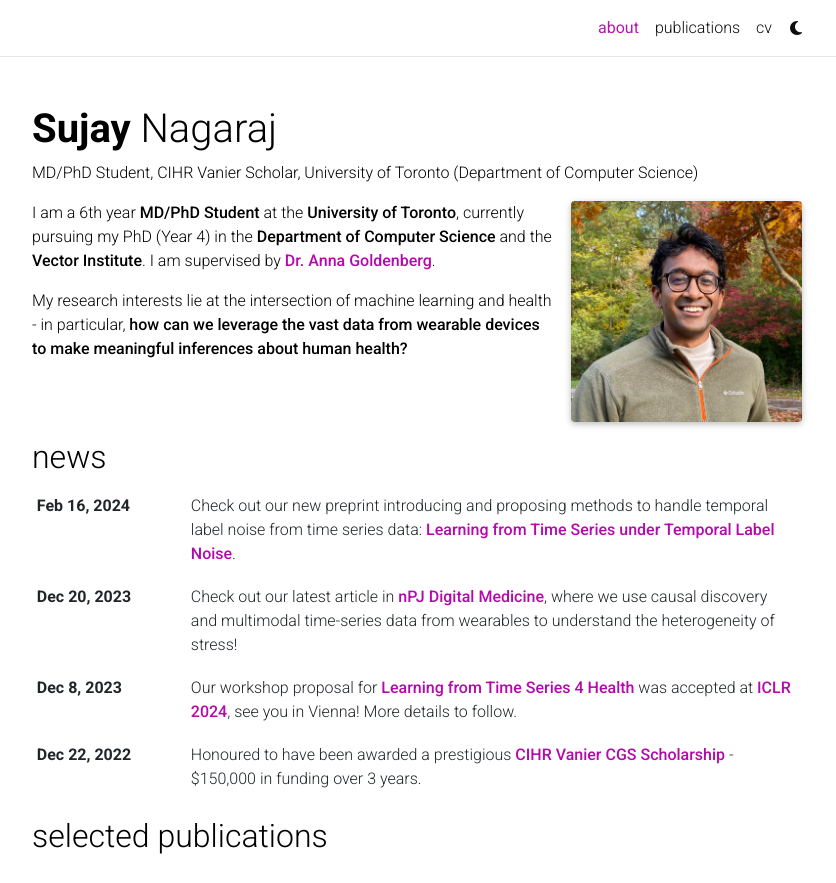
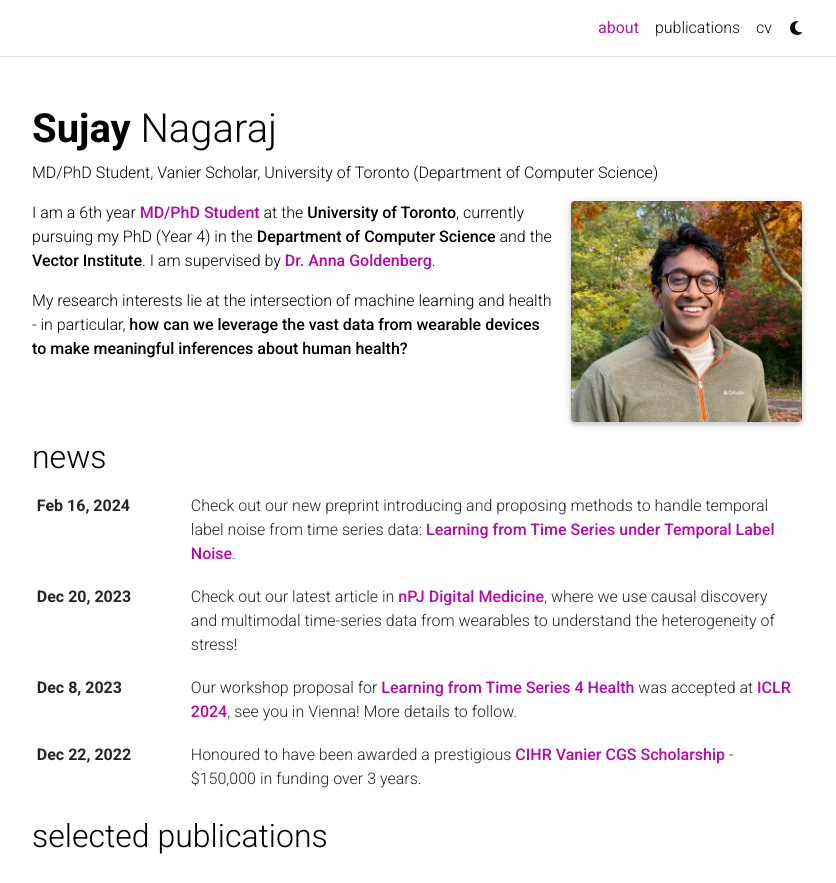
Before and after one commit to sujaynagaraj/sujaynagaraj.github.io, a Jekyll site: the page built from _pages/about.md, in a window 1280 px wide and 1172 px high, cut to the strip 0-883 px from the top of the window. Shown: the whole strip, without its empty margins (223-1059 px from the left). Built offline with Jekyll 4.4.1, drawn with Linux system fonts in a browser that asks for light colours; full-size pictures stand in for the smaller copies a plugin makes; comment, search, counter and statistics services are not loaded; a style sheet for code colours, icons or effects is not loaded.

Commit message:
updated links

```diff
--- a/_pages/about.md
+++ b/_pages/about.md
@@ -2,7 +2,7 @@
 layout: about
 title: about
 permalink: /
-subtitle: MD/PhD Student, CIHR Vanier Scholar, University of Toronto (Department of Computer Science)
+subtitle: MD/PhD Student, Vanier Scholar, University of Toronto (Department of Computer Science)
 
 profile:
   align: right
@@ -16,6 +16,6 @@
 social: true  # includes social icons at the bottom of the page
 ---
 
-I am a 6th year **MD/PhD Student** at the **University of Toronto**, currently pursuing my PhD (Year 4) in the **Department of Computer Science** and the **Vector Institute**. I am supervised by **[Dr. Anna Goldenberg](https://goldenberglab.ca/index.html)**.
+I am a 6th year **[MD/PhD Student](https://md.utoronto.ca/current-student-biographies#nagaraj)** at the **University of Toronto**, currently pursuing my PhD (Year 4) in the **Department of Computer Science** and the **Vector Institute**. I am supervised by **[Dr. Anna Goldenberg](https://goldenberglab.ca/index.html)**.
 
 My research interests lie at the intersection of machine learning and health - in particular, **how can we leverage the vast data from wearable devices to make meaningful inferences about human health?**
```
